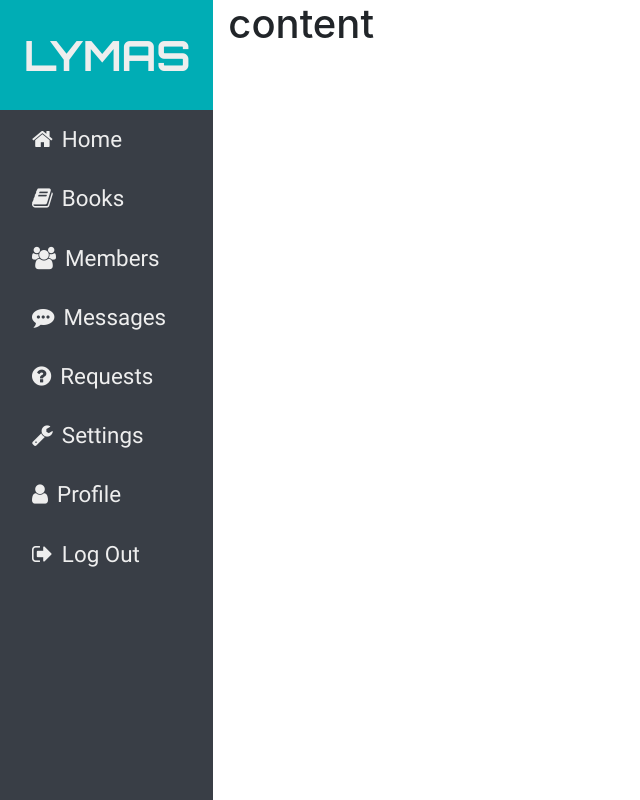
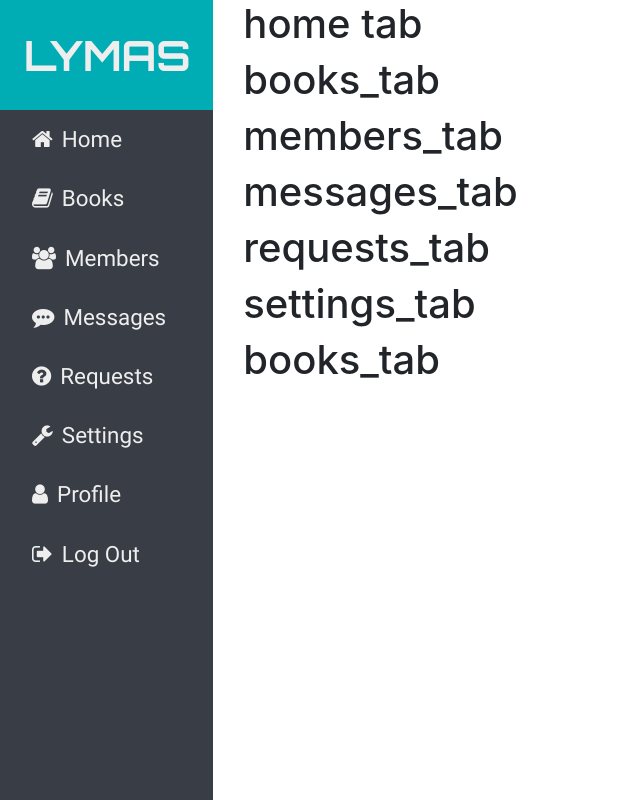
Before and after one commit to joseph-benoy/lms-php, a PHP site: page /admin/dashboard.html in a window 1280 px wide. Shown: the whole page, without its empty margins (0-640 px from the left). Run offline with PHP 8.4, Linux system fonts and the light colour scheme; style sheets or scripts are compiled from the project's sources; some libraries are stand-ins or nearby versions.

Commit message:
tab container html added

```diff
--- a/admin/dashboard.html
+++ b/admin/dashboard.html
@@ -64,7 +64,27 @@
                 </div>
             </div>
             <div class="col-xl-10">
-                <h1>content</h1>
+                <div class="container" id="home_tab">
+                    <h1>home tab</h1>
+                </div>
+                <div class="container" id="books_tab">
+                    <h1>books_tab</h1>
+                </div>
+                <div class="container" id="members_tab">
+                    <h1>members_tab</h1>
+                </div>
+                <div class="container" id="messages_tab">
+                    <h1>messages_tab</h1>
+                </div>
+                <div class="container" id="requests_tab">
+                    <h1>requests_tab</h1>
+                </div>
+                <div class="container" id="settings_tab">
+                    <h1>settings_tab</h1>
+                </div>
+                <div class="container" id="profile_tab">
+                    <h1>books_tab</h1>
+                </div>
             </div>
         </div>
     </div>
--- a/admin/style/sass/dashboard.scss
+++ b/admin/style/sass/dashboard.scss
@@ -30,3 +30,4 @@ html,body{
     height: 100vh;
 }
 @import 'side_nav.scss';
+@import 'tabs.scsss';
```
Also changed, not shown: admin/style/sass/tabs.scss (added).
